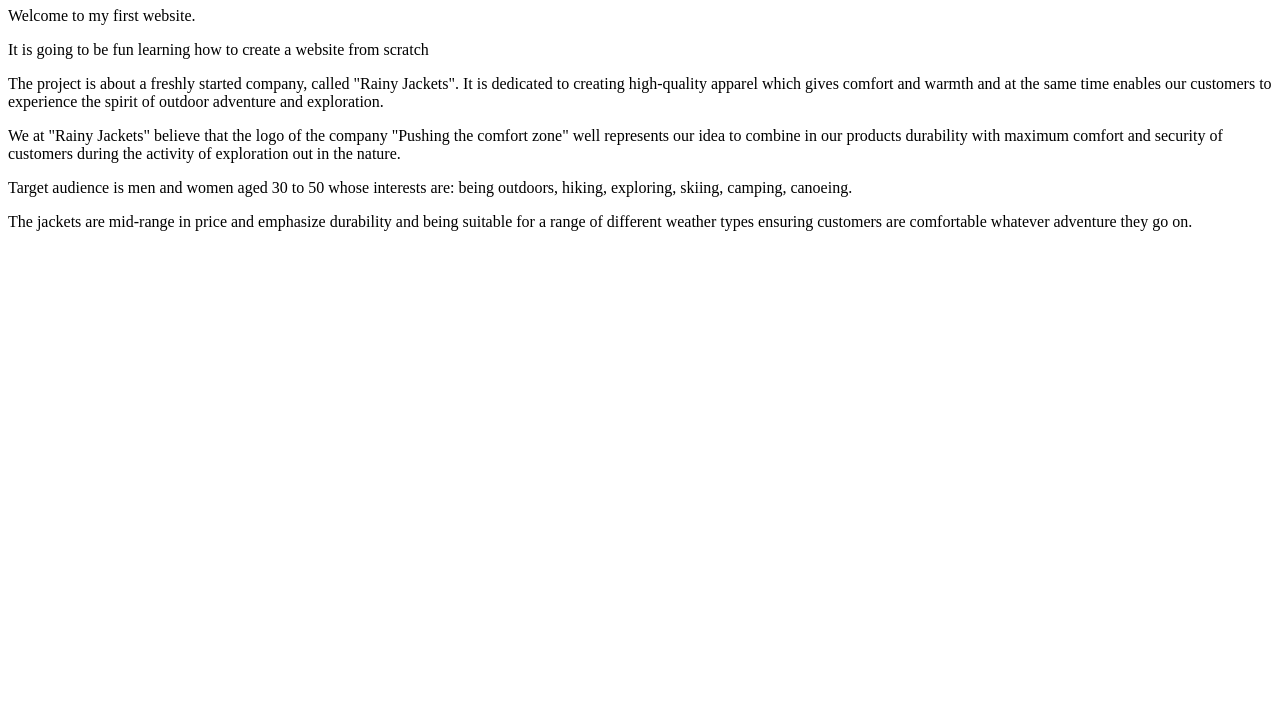
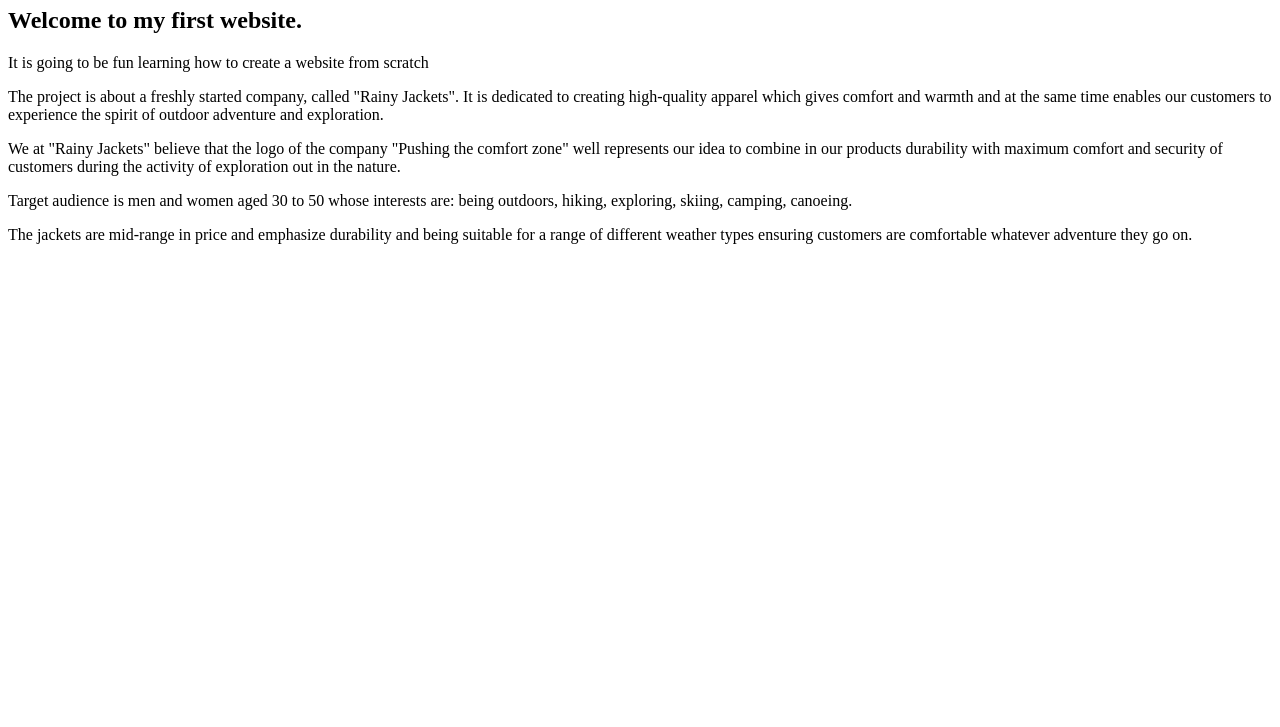
Before and after one commit to Curiousandfun/Rainy-Days-Jackets, a plain HTML site: page index.html in a window 1280 px wide. Shown: the part 73-800 px from the top of the page. Drawn offline with Linux system fonts and the light colour scheme.

Commit message:
Update index.html
Insignificant change in body of text.

```diff
--- a/index.html
+++ b/index.html
@@ -5,7 +5,7 @@
   </head>
   <body>
     <h1>Hello world!</h1>
-    <p>Welcome to my first website.</p>
+    <h2>Welcome to my first website.</h2>
     <p> It is going to be fun learning how to create a website from scratch</p>
     <p> The project is about a freshly started company, called "Rainy Jackets". It is dedicated to creating high-quality apparel which gives comfort and warmth and at the same time enables our customers to experience the spirit of outdoor adventure and exploration. </p>
     <p>We at "Rainy Jackets" believe that the logo of the company "Pushing the comfort zone" well represents our idea to combine in our products durability with maximum comfort and security of customers during the activity of exploration out in the nature.</p>
```
